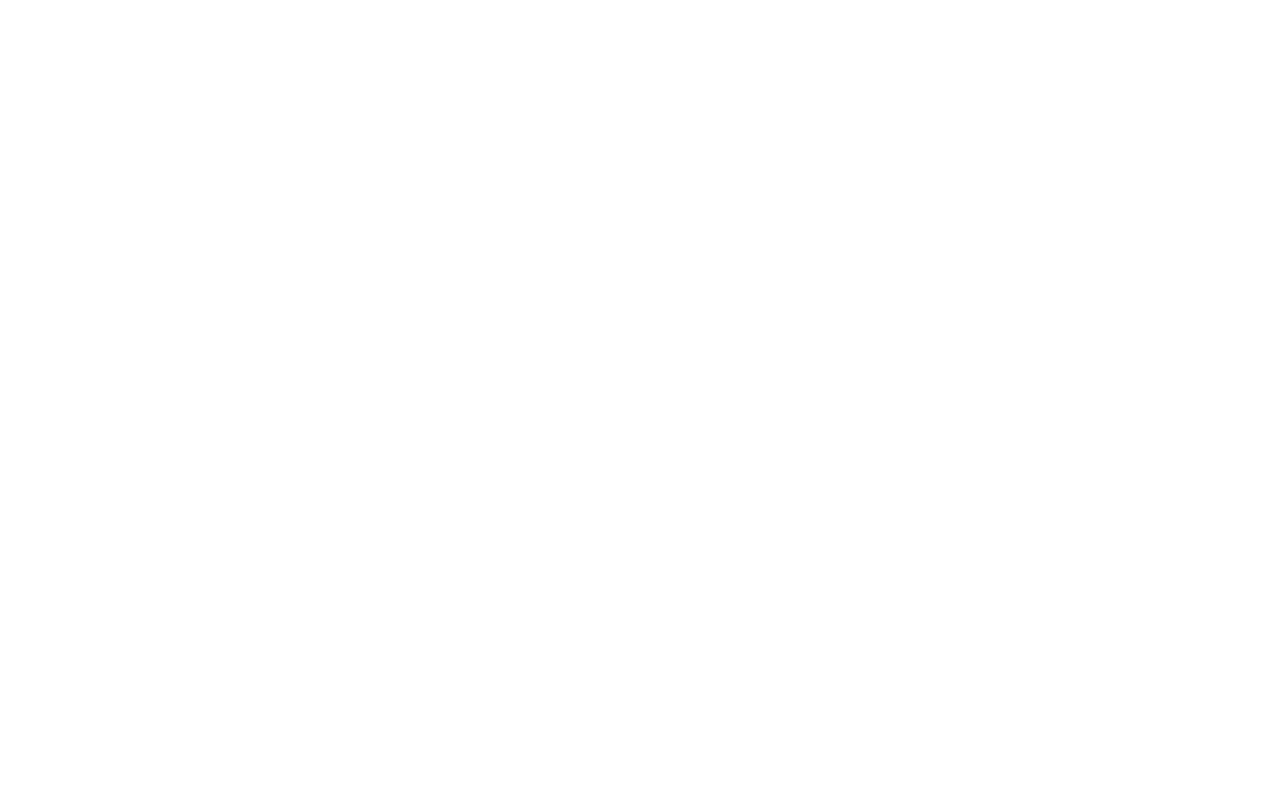
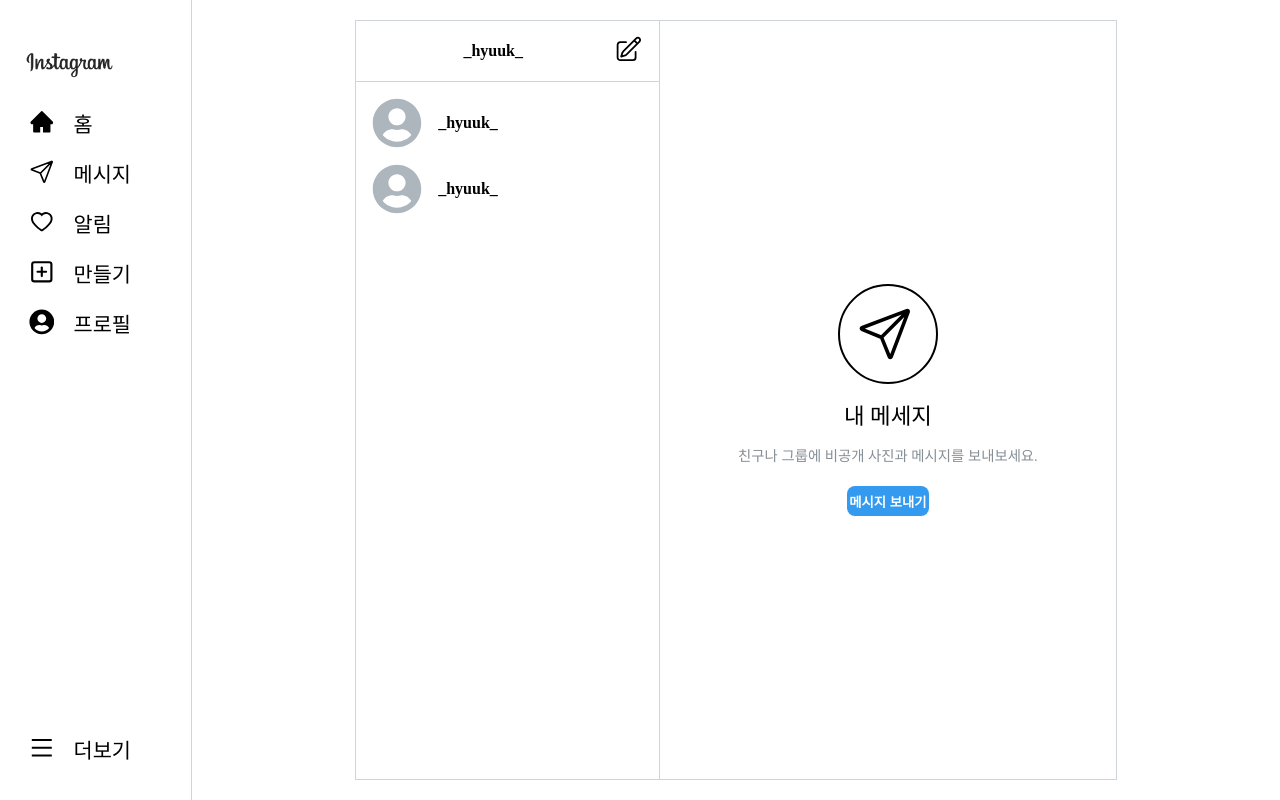
Before and after one commit to Eojoonhyuk/Eo-FrontEnd, a React (Create React App) app: page /direct in a window 1280 px wide. Before the commit this address had no page. Built offline with nearby package versions, Linux system fonts and the light colour scheme.

Commit message:
feat: Direct Page 레이아웃 추가

```diff
--- a/src/App.js
+++ b/src/App.js
@@ -1,4 +1,4 @@
-import { Login, Home } from "./pages";
+import { Login, Home, Direct } from "./pages";
 import { createGlobalStyle } from "styled-components";
 import { BrowserRouter, Route, Routes } from "react-router-dom";
 
@@ -18,8 +18,9 @@
     <BrowserRouter>
       <GlobalStyle/>
       <Routes>
+        <Route path="/" element={<Home/>}></Route>
         <Route path="/login" element={<Login/>}></Route>
-        <Route path="/" element={<Home/>}></Route>
+        <Route path="/direct" element={<Direct/>}></Route>
       </Routes>
     </BrowserRouter>
   );
--- a/src/components/SideBar.jsx
+++ b/src/components/SideBar.jsx
@@ -3,6 +3,7 @@
 import { IoPaperPlaneOutline } from "react-icons/io5";
 import { FiPlusSquare } from "react-icons/fi";
 import { FaUserCircle } from "react-icons/fa";
+import { useNavigate } from "react-router-dom";
 
 const ITEMS = [
     { id: "1", icon: <AiFillHome />, content: "홈" },
@@ -14,6 +15,7 @@
 
 
 const SideBar = () => {
+    const navigate = useNavigate();
     return (
         <SideBarArea>
             <TopBottomBox>
--- a/src/components/User.jsx
+++ b/src/components/User.jsx
@@ -1,6 +1,6 @@
 import styled from "styled-components";
 import { FaUserCircle } from "react-icons/fa";
-
+import { IoPaperPlaneOutline } from "react-icons/io5";
 const User = () => {
     return (
         <UserArea>
@@ -11,7 +11,7 @@
                     </PostUserImgBox>
                     <UserName>_hyuuk_</UserName>
                 </PostInfo>
-                <UserButton type="button">로그아웃</UserButton>
+                {/* <UserButton type="button">로그아웃</UserButton> */}
             </UserBox>
         </UserArea>
     )
--- /dev/null
+++ b/src/pages/Direct.jsx
@@ -0,0 +1,142 @@
+import styled from "styled-components";
+import { SideBar } from "../components";
+import { HiOutlinePencilSquare } from "react-icons/hi2";
+import { User } from "../components"
+import { IoPaperPlaneOutline } from "react-icons/io5";
+const Direct = () => {
+    return (
+        <DirectArea>
+            <SideBar/>
+            <DirectBox>
+                <DirectContents>
+                    <UserBox>
+                        <MyAccountBox>
+                            <MyAccountName>_hyuuk_</MyAccountName>
+                            <NewMessageIconBox>
+                                <NewMessageIcon/>
+                            </NewMessageIconBox>
+                        </MyAccountBox>
+                        <UsersBox>
+                            <User/>
+                            <User/>
+                        </UsersBox>
+                    </UserBox>
+                    <MessageBox>
+                        <MessageIconBox>
+                            <MessageIcon/>
+                        </MessageIconBox>
+                        <MyMessage>내 메세지</MyMessage>
+                        <Advise>친구나 그룹에 비공개 사진과 메시지를 보내보세요.</Advise>
+                        <MessageButton>메시지 보내기</MessageButton>
+                    </MessageBox>
+                </DirectContents>
+            </DirectBox>
+        </DirectArea>
+    )
+}
+
+export default Direct;
+
+const DirectArea = styled.div`
+    width: 100%;
+    height: 100vh;
+    display: flex;
+`;
+
+const DirectBox = styled.div`
+    display: flex;
+    justify-content: center;
+    align-items: center;
+    width: 85%;
+`;
+
+const DirectContents = styled.div`
+    width: 70%;
+    height: 95%;
+    border: 1px solid #ced4da;
+    display: flex;
+`;
+
+const UserBox = styled.div`
+    width: 40%;
+    border-right: 1px solid #ced4da;
+`;
+
+const MyAccountBox = styled.div`
+    width: 100%;
+    height: 8%;
+    padding: 0 1rem;
+    display: flex;
+    align-items: center;
+    border-bottom: 1px solid #ced4da;
+    font-weight: 600;
+`;
+
+const MyAccountName = styled.div`
+    width: 100%;
+    font-size: 1rem;
+    display: flex;
+    justify-content: center;
+`;
+
+const NewMessageIconBox = styled.button`
+    cursor: pointer;
+    border: none;
+    background: none;
+`;
+
+const NewMessageIcon = styled(HiOutlinePencilSquare)`
+    font-size: 1.8rem;
+`;
+
+const UsersBox = styled.div`
+    height: 92%;
+    padding: 0 1rem;
+`;
+
+
+const MessageBox = styled.div`
+    width: 60%;
+    display: flex;
+    align-items: center;
+    justify-content: center;
+    flex-direction: column;
+`;
+
+const MessageIconBox = styled.div`
+    display: flex;
+    align-items: center;
+    justify-content: center;
+    border: 2px solid black;
+    border-radius: 50px;
+`;
+
+const MessageIcon = styled(IoPaperPlaneOutline)`
+    font-size: 6rem;
+    padding: 1rem 1.4rem 1rem 1rem;
+`;
+
+const MyMessage = styled.div`
+    font-size: 1.4rem;
+    margin: 0.9rem 0;
+`;
+
+const Advise = styled.div`
+    font-size: 0.9rem;
+    color: #868e96;
+`;
+
+const MessageButton = styled.button`
+    width: 18%;
+    height: 30px;
+    background-color: #339af0;
+    border: none;
+    color: white;
+    cursor: pointer;
+    border-radius: 8px;
+    font-weight: 600;
+    margin-top: 1.3rem;
+    :hover{
+        background-color: #1c7ed6;
+    }
+`;
--- a/src/pages/index.js
+++ b/src/pages/index.js
@@ -1,2 +1,3 @@
 export { default as Home} from "./Home"
 export { default as Login} from "./Login"
+export { default as Direct} from "./Direct"
```
